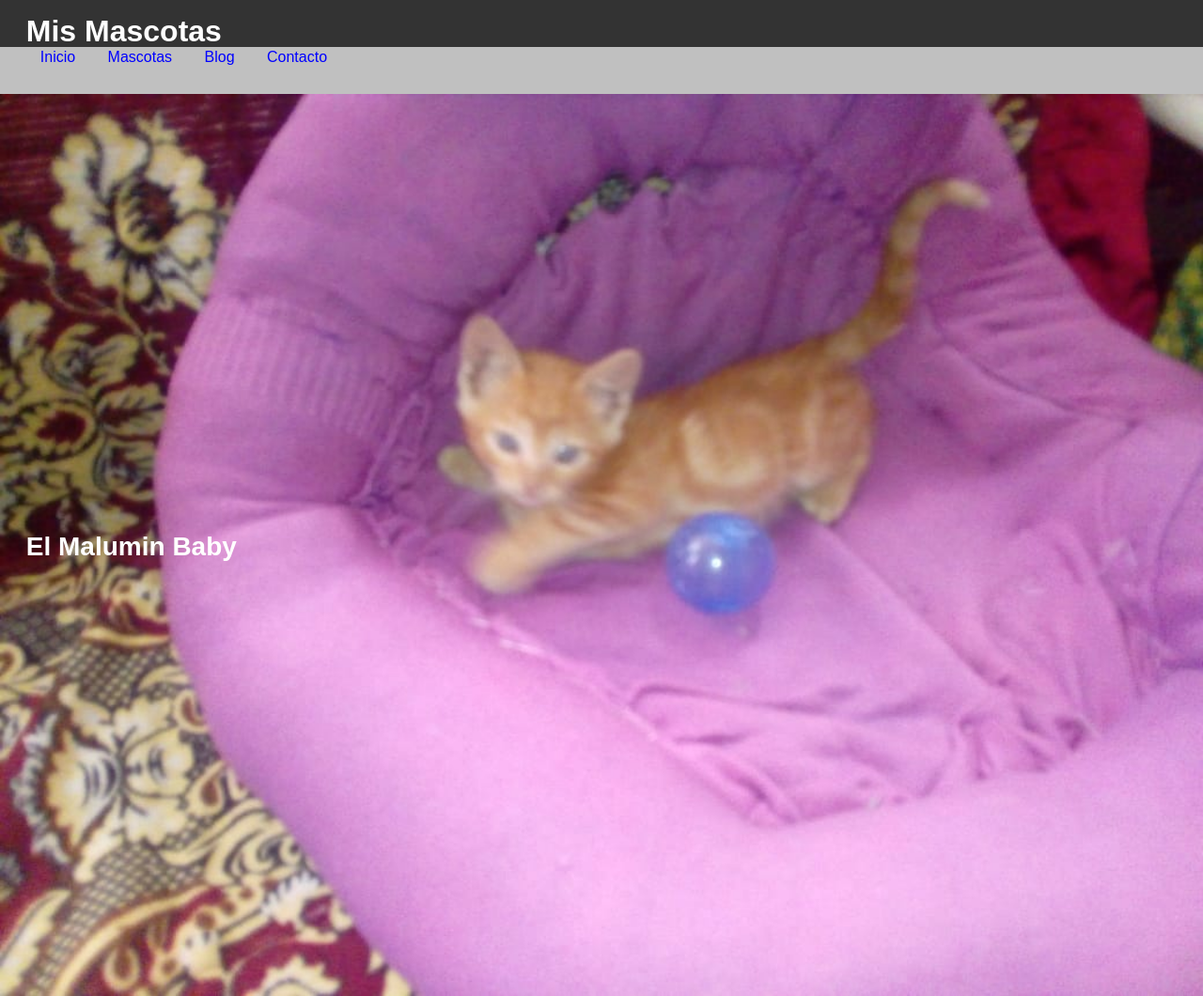
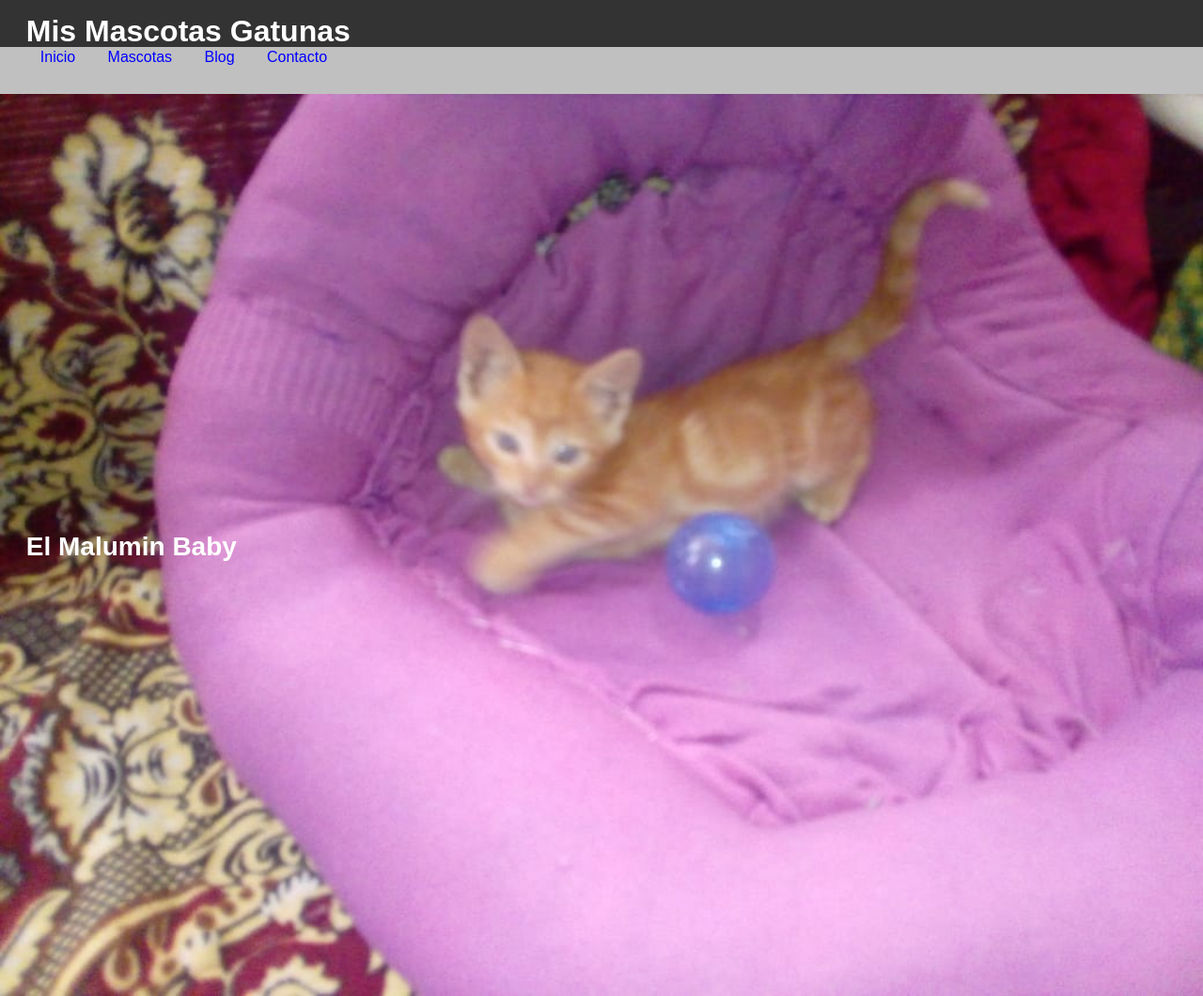
Before and after one commit to luicsistem/maskotin, a plain HTML site: page index.html in a window 1280 px wide. Shown: the top 1060 px of the page at 94% size. Drawn offline with Linux system fonts and the light colour scheme.

Commit message:
version del maskotin

```diff
--- a/index.html
+++ b/index.html
@@ -5,12 +5,12 @@
     <meta name="viewport" content="width=device-width, initial-scale=1.0" />
     <meta http-equiv="X-UA-Compatible" content="ie=edge" />
     <link rel="stylesheet" href="css/estilos.css" />
-    <title>Las Mascotas</title>
+    <title>Las Mascotas  2.0</title>
   </head>
   <body>
     <header>
       <div class="contenedor">
-        <h1>Mis Mascotas</h1>
+        <h1>Mis Mascotas Gatunas</h1>
         <nav class="menu">
           <a href="">Inicio</a>
           <a href="">Mascotas</a>
```
